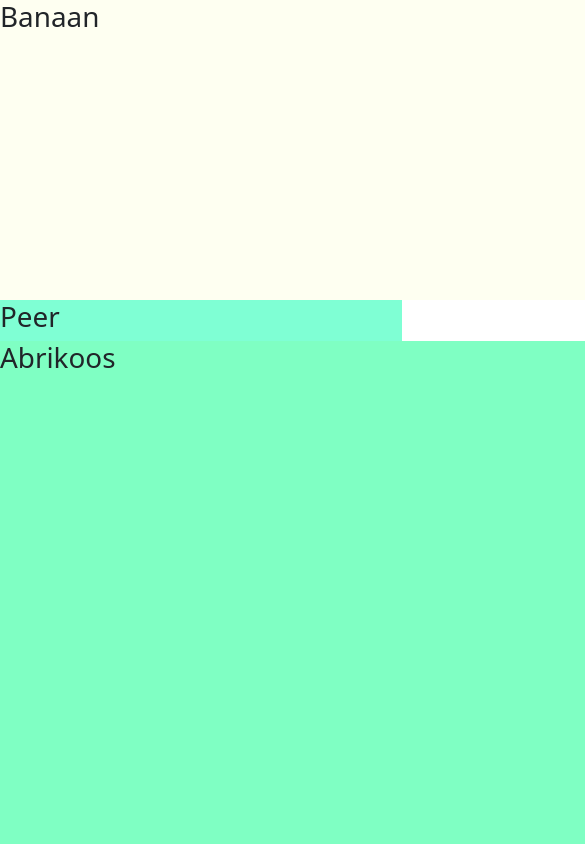
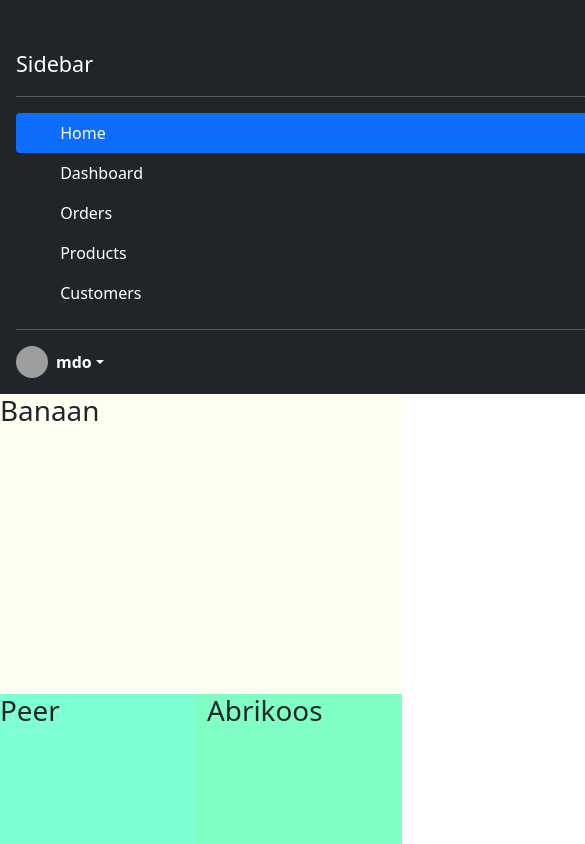
Before and after one commit to Loven123/CT-Bootstrap, a plain HTML site: page index.html in a window 390 px wide. Shown: the top 844 px of the page, 585 px wide, since content can reach past the window. Drawn offline with nearby package versions, Linux system fonts and the light colour scheme; grey boxes are pictures that could not be loaded.

Commit message:
erer
erer

```diff
--- a/index.html
+++ b/index.html
@@ -8,14 +8,85 @@
     <!-- Bootstrap CSS -->
     <link href="https://cdn.jsdelivr.net/npm/bootstrap@5.1.3/dist/css/bootstrap.min.css" rel="stylesheet" integrity="sha384-1BmE4kWBq78iYhFldvKuhfTAU6auU8tT94WrHftjDbrCEXSU1oBoqyl2QvZ6jIW3" crossorigin="anonymous">
     <link rel="stylesheet" href="style.css" type="text/css">
-    <title>Hello, world!</title>
+    <title>Leon's Website</title>
   </head>
   <body>
+    <main>
+      <h1 class="visually-hidden">Sidebars examples</h1>
 
-    <div id="een"><h1>Banaan</h1></div>
+      <div class="d-flex flex-column flex-shrink-0 p-3 text-white bg-dark" style="width: 660px; height: 660;>
+     <div class="d-flex align-items-center mb-3 mb-md-0 me-md-auto text-white text-decoration-none">
+          <svg class="bi me-2" width="40" height="32"><use xlink:href="#bootstrap"></use></svg>
+          <span class="fs-4">Sidebar</span>
+        </a>
+        <hr>
+        <ul class="nav nav-pills flex-column mb-auto">
+          <li class="nav-item">
+            <a href="#" class="nav-link active" aria-current="page">
+              <svg class="bi me-2" width="16" height="16"><use xlink:href="#home"></use></svg>
+              Home
+            </a>
+          </li>
+          <li>
+            <a href="#" class="nav-link text-white">
+              <svg class="bi me-2" width="16" height="16"><use xlink:href="#speedometer2"></use></svg>
+              Dashboard
+            </a>
+          </li>
+          <li>
+            <a href="#" class="nav-link text-white">
+              <svg class="bi me-2" width="16" height="16"><use xlink:href="#table"></use></svg>
+              Orders
+            </a>
+          </li>
+          <li>
+            <a href="#" class="nav-link text-white">
+              <svg class="bi me-2" width="16" height="16"><use xlink:href="#grid"></use></svg>
+              Products
+            </a>
+          </li>
+          <li>
+            <a href="#" class="nav-link text-white">
+              <svg class="bi me-2" width="16" height="16"><use xlink:href="#people-circle"></use></svg>
+              Customers
+            </a>
+          </li>
+        </ul>
+        <hr>
+        <div class="dropdown">
+          <a href="#" class="d-flex align-items-center text-white text-decoration-none dropdown-toggle" id="dropdownUser1" data-bs-toggle="dropdown" aria-expanded="false">
+            <img src="https://github.com/mdo.png" alt="" width="32" height="32" class="rounded-circle me-2">
+            <strong>mdo</strong>
+          </a>
+          <ul class="dropdown-menu dropdown-menu-dark text-small shadow" aria-labelledby="dropdownUser1">
+            <li><a class="dropdown-item" href="#">New project...</a></li>
+            <li><a class="dropdown-item" href="#">Settings</a></li>
+            <li><a class="dropdown-item" href="#">Profile</a></li>
+            <li><hr class="dropdown-divider"></li>
+            <li><a class="dropdown-item" href="#">Sign out</a></li>
+              </ul>
+            </div>
+          </li>
+        </ul>
+      </div>
+    </main>
     <div class="row">
-    <div id="twee"><h1>Peer</h1>
-    <div id="drie"><h1>Abrikoos</h1>
+      <div id="een" class="col-12"><h1>Banaan</h1></div>
+    </div>
+    <div class="row">
+      <div id="twee" class="col-6"><h1>Peer</h1> </div>
+      <div id="drie" class="col-6"><h1>Abrikoos</h1> </div>
+
+    </div>
+
+    <div id="vier"><h1>Sinaasappel</h1></div>
+    <div class="row">
+      <div id="een" class="col-12"><h1>Banaan</h1></div>
+    </div>
+    <div class="row">
+      <div id="twee" class="col-6"><h1>Peer</h1> </div>
+      <div id="drie" class="col-6"><h1>Abrikoos</h1> </div>
+
     </div>
 
     <div id="vier"><h1>Sinaasappel</h1></div>
--- a/style.css
+++ b/style.css
@@ -2,17 +2,13 @@
 
 #een {
         height: 300px;
-        width: 1800px;
         background-color: rgba(229, 255, 0, 0.055);}
 #twee {
             height: 900px;
-            width: 600px;
             background-color: aquamarine;}
             #drie {
                 height: 900px;
-                width: 900px;
                 background-color: rgb(127, 255, 195);}
             #vier{
                     height: 200px;
-                    width: 300px;
                     background-color: rgb(255, 127, 127);}
```
